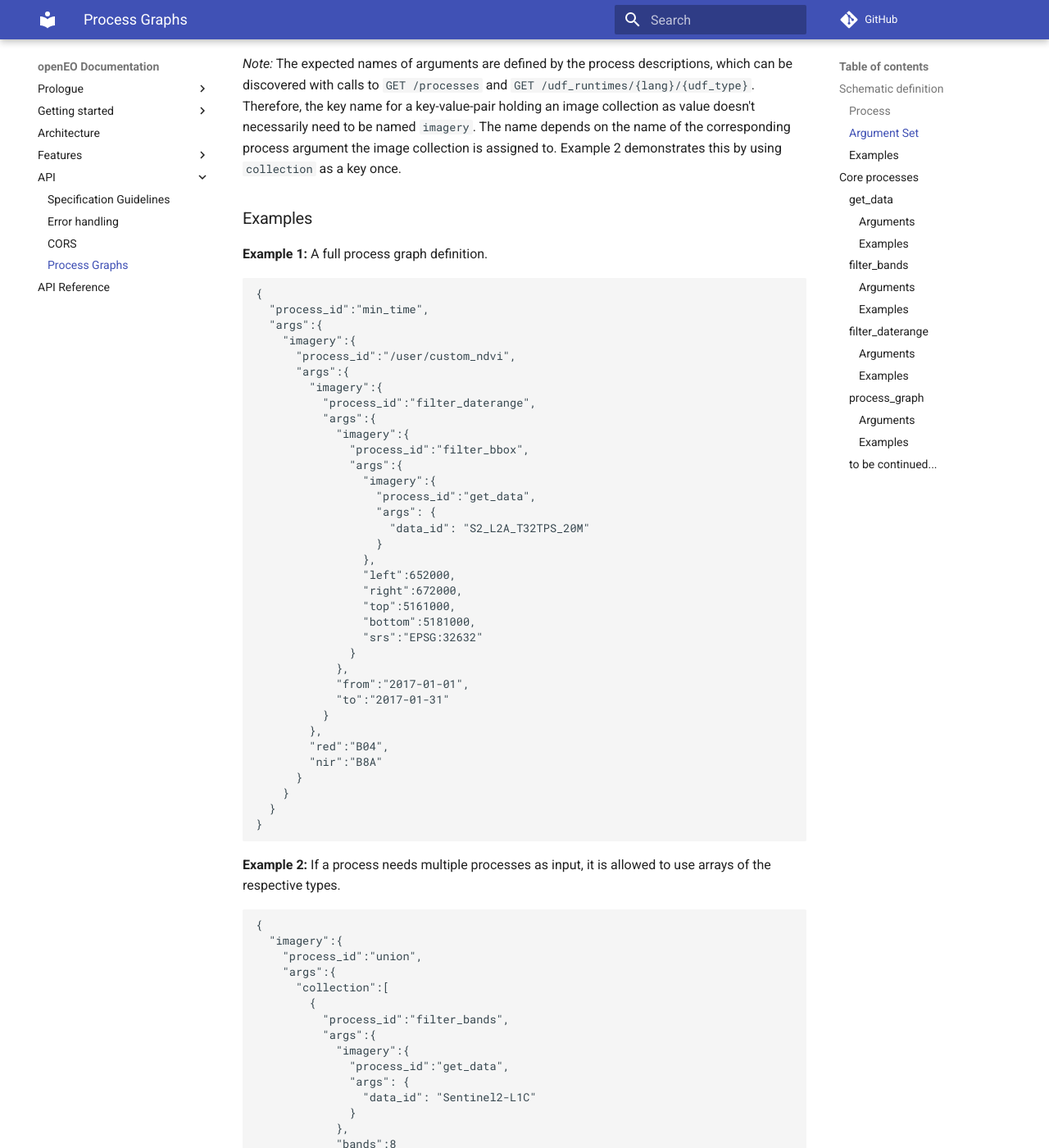
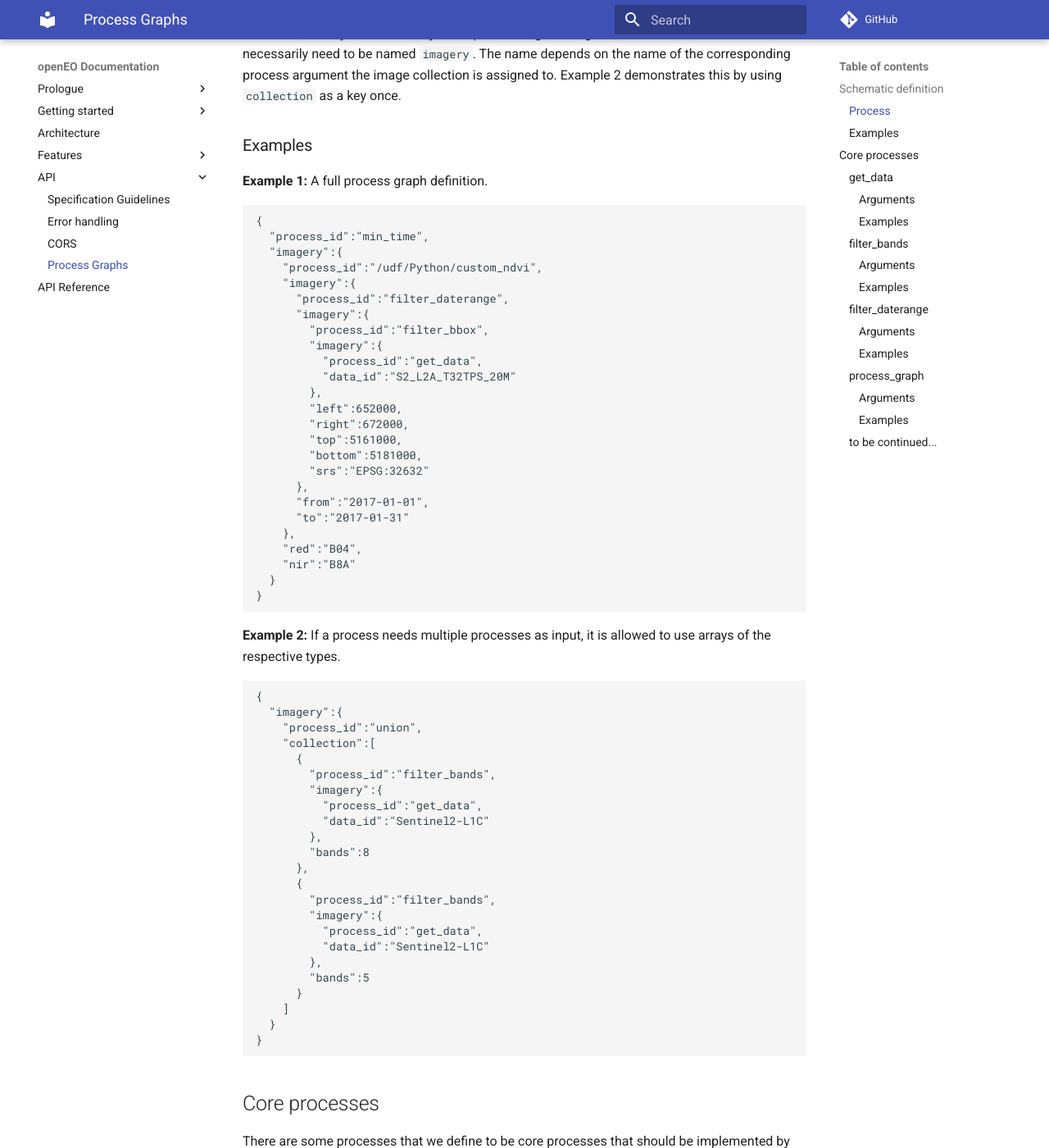
Before and after one commit to Open-EO/openeo-api, an MkDocs documentation site: the page built from docs/processgraphs.md, in a window 1280 px wide and 1400 px high, scrolled down 1296 px. Shown: the whole window at 82% size. Built offline with MkDocs 1.6.1 and Material for MkDocs 9.7.7, drawn with Linux system fonts in a browser that asks for light colours; comment, search, counter and statistics services are not loaded; old or Windows-style settings are respelled for this version of MkDocs; some of the changed text lies outside the part shown.

Commit message:
Implements the flattened process graph structure (#56)

````diff
--- a/docs/processgraphs.md
+++ b/docs/processgraphs.md
@@ -12,30 +12,24 @@ A single process in a process graph is defined as follows:
 <Process> := {
   "process_id": <string>,
   "description": <string>,
-  "args": <ArgumentSet>
+  "<ArgumentName>": <Value>,
+  ...
 }
 ```
-A process MUST always contain two key-value-pairs named `process_id` and `args` and MAY contain a `description`, but MUST NOT hold other elements.
+A process MUST always contain a key-value-pair named `process_id` and MAY contain a `process_description`.  It MAY hold an arbitrary number of additional elements as arguments for the process.
 
 `process_id` can currently contain three types of processes:
 
 * Backend-defined processes, which are listed at `GET /processes`, e.g. `filter_bands`.
 * User-defined process graphs, which are listed at `GET /users/{user_id}/process_graphs`.
   They are prefixed with `/user/`, e.g. `/user/my_process_graph`.
-* User-defined functions (UDF), which is one of the predefined [UDF types](udfs.md) and can be explored at `GET /udf_runtimes/{lang}/{udf_type}`. UDFs are prefixed with `/udf` and additionally contain the runtime and the process name separated by `/`, e.g. `/udf/Python/apply_pixel`.
+* User-defined functions (UDF) are prefixed with `/udf` and additionally contain the runtime and the process name separated by `/`, e.g. `/udf/Python/apply_pixel`.
 
-### Argument Set
+**Arguments**
 
-An argument set for a process is defined as follows:
+A process can have an arbitrary number of arguments.
 
-```
-<ArgumentSet> := {
-  <Key>: <Value>,
-  ...
-}
-```
-
-The key `<Key>` can be any valid JSON key, but it is RECOMMENDED to use [snake case](https://en.wikipedia.org/wiki/Snake_case) and limit the characters to `a-z`, `0-9` and the `_`.
+The key `<ArgumentName>` can be any valid JSON key, but it is RECOMMENDED to use [snake case](https://en.wikipedia.org/wiki/Snake_case) and limit the characters to `a-z`, `0-9` and the `_`. `<ArgumentName>` MUST NOT use the names `process_id` or `process_description` as it would result in a naming conflict.
 
 A value is defined as follows:
 
@@ -54,37 +48,27 @@ A value is defined as follows:
 ```
 {
   "process_id":"min_time",
-  "args":{
+  "imagery":{
+    "process_id":"/udf/Python/custom_ndvi",
     "imagery":{
-      "process_id":"/user/custom_ndvi",
-      "args":{
+      "process_id":"filter_daterange",
+      "imagery":{
+        "process_id":"filter_bbox",
         "imagery":{
-          "process_id":"filter_daterange",
-          "args":{
-            "imagery":{
-              "process_id":"filter_bbox",
-              "args":{
-                "imagery":{
-                  "process_id":"get_data",
-                  "args": {
-                    "data_id": "S2_L2A_T32TPS_20M"
-                  }
-                },
-                "left":652000,
-                "right":672000,
-                "top":5161000,
-                "bottom":5181000,
-                "srs":"EPSG:32632"
-              }
-            },
-            "from":"2017-01-01",
-            "to":"2017-01-31"
-          }
+          "process_id":"get_data",
+          "data_id":"S2_L2A_T32TPS_20M"
         },
-        "red":"B04",
-        "nir":"B8A"
-      }
-    }
+        "left":652000,
+        "right":672000,
+        "top":5161000,
+        "bottom":5181000,
+        "srs":"EPSG:32632"
+      },
+      "from":"2017-01-01",
+      "to":"2017-01-31"
+    },
+    "red":"B04",
+    "nir":"B8A"
   }
 }
 ```
@@ -95,34 +79,24 @@ A value is defined as follows:
 {
   "imagery":{
     "process_id":"union",
-    "args":{
-      "collection":[
-        {
-          "process_id":"filter_bands",
-          "args":{
-            "imagery":{
-              "process_id":"get_data",
-              "args": {
-                "data_id": "Sentinel2-L1C"
-              }
-            },
-            "bands":8
-          }
+    "collection":[
+      {
+        "process_id":"filter_bands",
+        "imagery":{
+          "process_id":"get_data",
+          "data_id":"Sentinel2-L1C"
         },
-        {
-          "process_id":"filter_bands",
-          "args":{
-            "imagery":{
-              "process_id":"get_data",
-              "args": {
-                "data_id": "Sentinel2-L1C"
-              }
-            },
-            "bands":5
-          }
-        }
-      ]
-    }
+        "bands":8
+      },
+      {
+        "process_id":"filter_bands",
+        "imagery":{
+          "process_id":"get_data",
+          "data_id":"Sentinel2-L1C"
+        },
+        "bands":5
+      }
+    ]
   }
 }
 ```
@@ -162,20 +136,16 @@ The back-end provider decides which of the potential datasets is the most releva
 ```
 {
   "process_id": "get_data",
-  "args": {
-    "data_id":"Sentinel2A-L1C"
-  }
+  "data_id":"Sentinel2A-L1C"
 }
 ```
 
 ```
 {
   "process_id": "get_data",
-  "args": {
-    "platform": "landsat-7",
-    "sensor": "modis",
-    "derived_from": null
-  }
+  "platform": "landsat-7",
+  "sensor": "modis",
+  "derived_from": null
 }
 ```
 
@@ -197,31 +167,26 @@ And one of:
 
 ```
 {
-  "process_id": "filter_bands",
-  "args": {
-    "imagery":{
-      "process_id":"get_data",
-      "args": {
-        "data_id": "Sentinel2A-L1C"
-      }
-    },
-    "bands":1
-  }
+  "process_id":"filter_bands",
+  "imagery":{
+    "process_id":"get_data",
+    "data_id":"Sentinel2A-L1C"
+  },
+  "bands":"1"
 }
 ```
 
 ```
 {
-  "process_id": "filter_bands",
-  "args": {
-    "imagery":{
-      "process_id":"get_data",
-      "args": {
-        "data_id": "Sentinel2A-L1C"
-      }
-    },
-    "wavelengths":[1300,2000]
-  }
+  "process_id":"filter_bands",
+  "imagery":{
+    "process_id":"get_data",
+    "data_id":"Sentinel2A-L1C"
+  },
+  "wavelengths":[
+    1300,
+    2000
+  ]
 }
 ```
 
@@ -243,16 +208,12 @@ And at least one of:
 ```
 {
   "process_id":"filter_daterange",
-  "args":{
-    "imagery":{
-      "process_id":"get_data",
-      "args": {
-        "data_id": "Sentinel2A-L1C"
-      }
-    },
-    "from":"2017-01-01",
-    "to":"2017-01-31"
-  }
+  "imagery":{
+    "process_id":"get_data",
+    "data_id":"Sentinel2A-L1C"
+  },
+  "from":"2017-01-01",
+  "to":"2017-01-31"
 }
 ```
 
@@ -270,15 +231,11 @@ Another process graph can be referenced with the process `process_graph`. This c
 ```
 {
   "process_id":"process_graph",
-  "args":{
-    "imagery":{
-      "process_id":"get_data",
-      "args": {
-        "data_id": "Sentinel2A-L1C"
-      }
-    },
-    "uri":"http://otherhost.org/api/v1/users/12345/process_graphs/abcdef"
-  }
+  "imagery":{
+    "process_id":"get_data",
+    "data_id":"Sentinel2A-L1C"
+  },
+  "uri":"http://otherhost.org/api/v1/users/12345/process_graphs/abcdef"
 }
 ```
 
````
Also changed, not shown: docs/jobs.md (+39 -59 lines), openapi.json.
